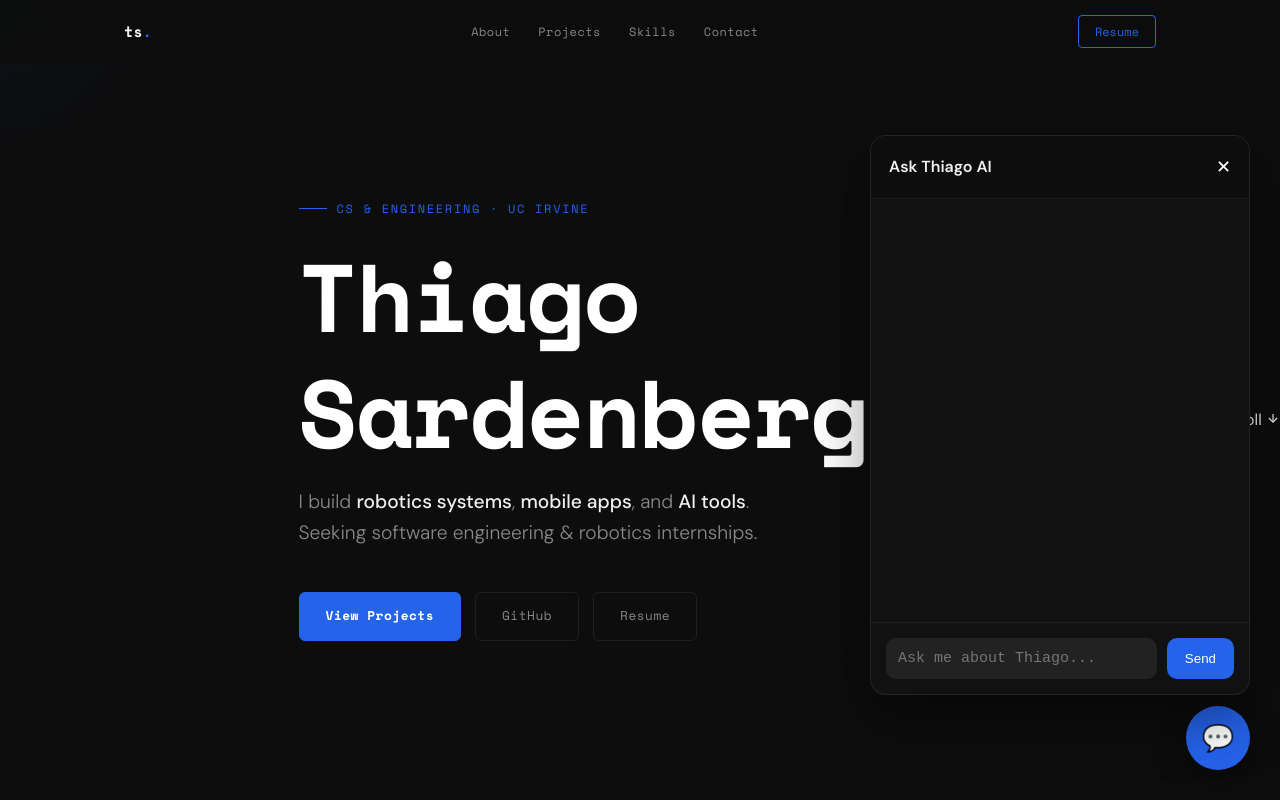
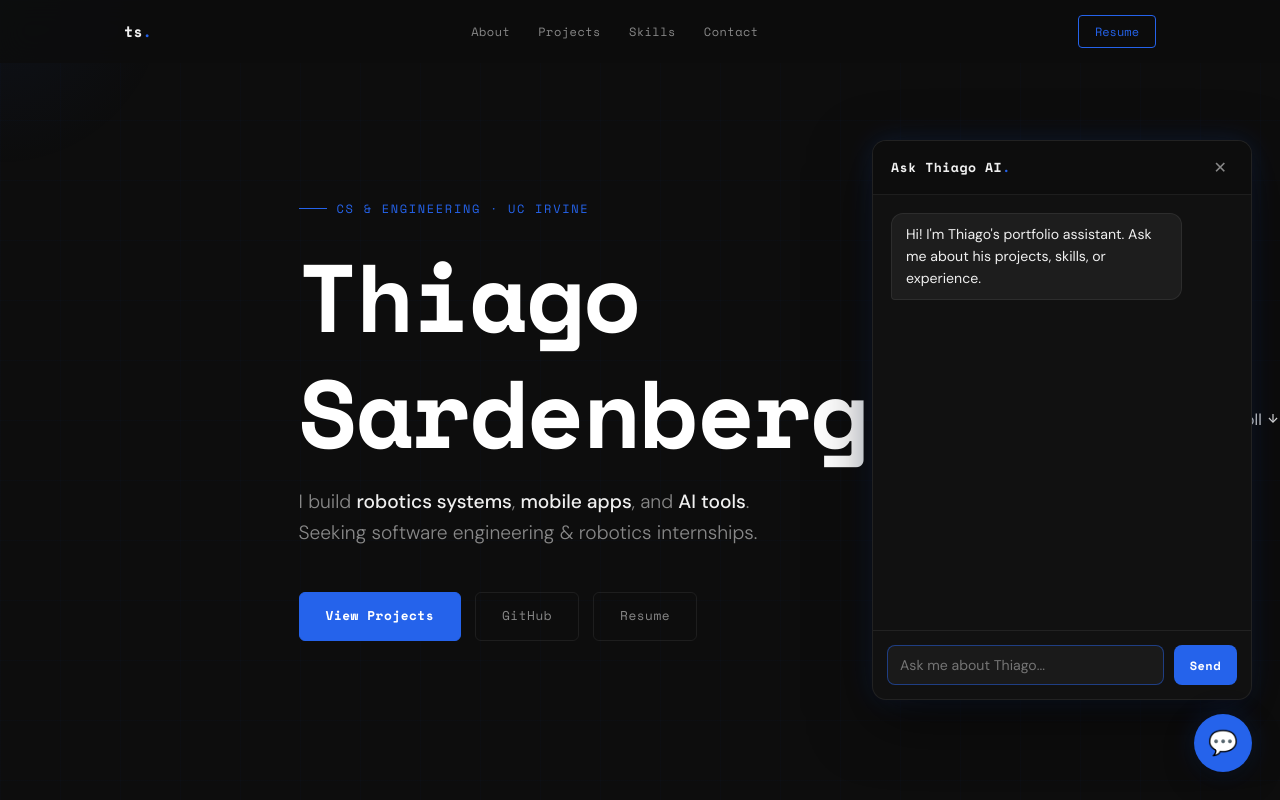
Before and after one commit to thiagosardenberg/thiagosWebsite, a website: page index.html in a window 1280 px wide. Both pictures are taken after a click on the button "Open chat". Shown: the top 800 px of the page. Drawn offline with nearby package versions, Linux system fonts and the light colour scheme.

Commit message:
Added opening behavior for chatbot

```diff
--- a/index.html
+++ b/index.html
@@ -310,122 +310,157 @@
       transition: left .08s, top .08s; z-index: 0;
     }
 
-    /* ==================== CHAT WIDGET STYLES (MERGED) ==================== */
+    /* ==================== CHAT WIDGET ==================== */
     #chat-toggle{
-      position:fixed;
-      bottom:30px;
-      right:30px;
-      width:64px;
-      height:64px;
-      border:none;
-      border-radius:50%;
-      background:#2563eb;
-      color:white;
-      font-size:26px;
-      cursor:pointer;
-      box-shadow:0 10px 30px rgba(0,0,0,.35);
-      z-index:1000;
-      transition: transform .2s;
+      position: fixed;
+      bottom: 28px;
+      right: 28px;
+      width: 58px;
+      height: 58px;
+      border: 1px solid rgba(37,99,235,.5);
+      border-radius: 50%;
+      background: var(--accent);
+      color: #fff;
+      font-size: 24px;
+      line-height: 1;
+      cursor: pointer;
+      box-shadow: 0 10px 30px rgba(0,0,0,.35), var(--glow);
+      z-index: 1001;
+      transition: transform .2s, background .2s;
     }
-    #chat-toggle:hover { transform: scale(1.1); }
+    #chat-toggle:hover { transform: scale(1.08); background: var(--accent-light); }
 
     #chat-widget{
-      position:fixed;
-      right:30px;
-      bottom:105px;
-      width:380px;
-      height:560px;
-      background:#111;
-      border:1px solid rgba(255,255,255,.08);
-      border-radius:16px;
-      display:flex;
-      flex-direction:column;
-      overflow:hidden;
-      z-index:1000;
-      box-shadow:0 20px 60px rgba(0,0,0,.45);
+      position: fixed;
+      right: 28px;
+      bottom: 100px;
+      width: min(380px, calc(100vw - 32px));
+      height: min(560px, calc(100dvh - 140px));
+      background: var(--bg-card);
+      border: 1px solid var(--border);
+      border-radius: 14px;
+      display: flex;
+      flex-direction: column;
+      overflow: hidden;
+      z-index: 1000;
+      box-shadow: 0 20px 60px rgba(0,0,0,.5), var(--glow);
+      opacity: 0;
+      transform: translateY(14px) scale(.98);
+      pointer-events: none;
+      transition: opacity .25s ease, transform .25s ease;
     }
-
-    .hidden{
-      display:none !important;
+    #chat-widget.open{
+      opacity: 1;
+      transform: none;
+      pointer-events: auto;
     }
 
     .chat-header{
-      background:#0d0d0d;
-      padding:18px;
-      display:flex;
-      justify-content:space-between;
-      align-items:center;
-      font-weight:bold;
-      border-bottom:1px solid rgba(255,255,255,.06);
+      background: var(--bg);
+      padding: 15px 18px;
+      display: flex;
+      justify-content: space-between;
+      align-items: center;
+      border-bottom: 1px solid var(--border);
+      font-family: var(--mono);
+      font-size: .82rem;
+      font-weight: 700;
+      letter-spacing: .04em;
     }
+    .chat-header span::after{ content: '.'; color: var(--accent); }
 
     .chat-header button{
-      background:none;
-      border:none;
-      color:white;
-      font-size:18px;
-      cursor:pointer;
+      background: none;
+      border: none;
+      color: var(--muted);
+      font-size: 16px;
+      cursor: pointer;
+      padding: 2px 6px;
+      transition: color .2s;
     }
+    .chat-header button:hover{ color: var(--text); }
 
     #messages{
-      flex:1;
-      overflow-y:auto;
-      padding:20px;
-      display:flex;
-      flex-direction:column;
-      gap:14px;
+      flex: 1;
+      overflow-y: auto;
+      padding: 18px;
+      display: flex;
+      flex-direction: column;
+      gap: 12px;
     }
 
     .message{
-      padding:12px 16px;
-      border-radius:14px;
-      max-width:80%;
-      line-height:1.5;
-      animation:fade .2s;
+      padding: 10px 14px;
+      border-radius: 12px;
+      max-width: 85%;
+      line-height: 1.55;
+      font-size: .88rem;
+      white-space: pre-wrap;
+      overflow-wrap: break-word;
+      animation: msg-in .2s ease;
     }
 
     .user{
-      align-self:flex-end;
-      background:#2563eb;
-      color: white;
+      align-self: flex-end;
+      background: var(--accent);
+      color: #fff;
+      border-bottom-right-radius: 4px;
     }
 
     .bot{
-      align-self:flex-start;
-      background:#222;
+      align-self: flex-start;
+      background: rgba(255,255,255,.05);
+      border: 1px solid var(--border);
+      color: var(--text);
+      border-bottom-left-radius: 4px;
     }
 
     .chat-input{
-      display:flex;
-      gap:10px;
-      padding:15px;
-      border-top:1px solid rgba(255,255,255,.06);
+      display: flex;
+      gap: 10px;
+      padding: 14px;
+      border-top: 1px solid var(--border);
     }
 
     .chat-input textarea{
-      flex:1;
-      resize:none;
-      background:#222;
-      color:white;
-      border:none;
-      outline:none;
-      padding:12px;
-      border-radius:10px;
-      font-size:15px;
+      flex: 1;
+      resize: none;
+      background: rgba(255,255,255,.04);
+      color: var(--text);
+      border: 1px solid var(--border);
+      outline: none;
+      padding: 10px 12px;
+      border-radius: 8px;
+      font-size: .88rem;
+      font-family: var(--sans);
+      transition: border-color .2s;
+    }
+    .chat-input textarea:focus{ border-color: rgba(37,99,235,.5); }
+
+    .chat-input button{
+      background: var(--accent);
+      color: #fff;
+      border: none;
+      padding: 0 16px;
+      border-radius: 8px;
+      cursor: pointer;
+      font-family: var(--mono);
+      font-size: .75rem;
+      font-weight: 700;
+      letter-spacing: .04em;
+      transition: background .2s;
+    }
+    .chat-input button:hover{ background: var(--accent-light); }
+    .chat-input button:disabled{ background: var(--dim); cursor: default; }
+
+    @keyframes msg-in{
+      from{ opacity: 0; transform: translateY(8px); }
+      to{ opacity: 1; transform: translateY(0); }
     }
 
-    .chat-input button{
-      background:#2563eb;
-      color:white;
-      border:none;
-      padding:0 18px;
-      border-radius:10px;
-      cursor:pointer;
-    }
-
-    @keyframes fade{
-      from{ opacity:0; transform:translateY(10px); }
-      to{ opacity:1; transform:translateY(0); }
+    @media (max-width: 480px){
+      #chat-toggle{ bottom: 18px; right: 18px; width: 52px; height: 52px; font-size: 21px; }
+      #chat-widget{ right: 16px; bottom: 84px; height: min(520px, calc(100dvh - 110px)); }
     }
 
     /* RESPONSIVE */
@@ -637,9 +672,9 @@
 </footer>
 
 <!-- AI Chat -->
-<button id="chat-toggle">💬</button>
+<button id="chat-toggle" aria-label="Open chat" aria-expanded="false">💬</button>
 
-<div id="chat-widget" class="hidden">
+<div id="chat-widget">
   <div class="chat-header">
     <span>Ask Thiago AI</span>
     <button id="close-chat">✕</button>
@@ -700,8 +735,7 @@
     });
   });
 
-  // Chat Widget
-  // === CHAT WIDGET (Real Backend) ===
+  // Chat widget
   const chatToggle = document.getElementById('chat-toggle');
   const chatWidget = document.getElementById('chat-widget');
   const closeChat = document.getElementById('close-chat');
@@ -710,16 +744,22 @@ const promptInput = document.getElementById('prompt');
   const sendBtn = document.getElementById('send');
 
   let isLoading = false;
+  let greeted = false;
 
-function toggleChat() {
-  chatWidget.classList.toggle('hidden');
-  if (!chatWidget.classList.contains('hidden')) {
+  function setChatOpen(open) {
+    chatWidget.classList.toggle('open', open);
+    chatToggle.setAttribute('aria-expanded', String(open));
+    if (open) {
+      if (!greeted) {
+        greeted = true;
+        addMessage("Hi! I'm Thiago's portfolio assistant. Ask me about his projects, skills, or experience.", false);
+      }
       promptInput.focus();
     }
   }
 
-chatToggle.addEventListener('click', toggleChat);
-closeChat.addEventListener('click', toggleChat);
+  chatToggle.addEventListener('click', () => setChatOpen(!chatWidget.classList.contains('open')));
+  closeChat.addEventListener('click', () => setChatOpen(false));
 
   function addMessage(text, isUser = true) {
     const msg = document.createElement('div');
@@ -727,6 +767,7 @@ function addMessage(text, isUser = true) {
     msg.textContent = text;
     messages.appendChild(msg);
     messages.scrollTop = messages.scrollHeight;
+    return msg;
   }
 
   async function sendMessage() {
@@ -736,58 +777,46 @@ async function sendMessage() {
     addMessage(text, true);
     promptInput.value = '';
     isLoading = true;
+    sendBtn.disabled = true;
 
-  // Show typing indicator
-  const typing = document.createElement('div');
-  typing.className = 'message bot';
-  typing.textContent = 'Thinking...';
-  messages.appendChild(typing);
-  messages.scrollTop = messages.scrollHeight;
+    // The "Thinking..." bubble becomes the bot's message once the stream starts
+    const botMsg = addMessage('Thinking...', false);
 
     try {
-    const response = await fetch('/api/chat', {   // ← Change if your path is different
+      const response = await fetch('/api/chat', {
         method: 'POST',
         headers: { 'Content-Type': 'application/json' },
         body: JSON.stringify({ message: text })
       });
 
-    if (!response.ok) throw new Error('Failed to get response');
-
-    // Remove typing indicator
-    typing.remove();
+      if (!response.ok || !response.body) throw new Error(`Request failed (${response.status})`);
 
       const reader = response.body.getReader();
       const decoder = new TextDecoder();
-    let botMessage = '';
+      let botText = '';
 
       while (true) {
         const { value, done } = await reader.read();
         if (done) break;
-
-      const chunk = decoder.decode(value);
-      botMessage += chunk;
-
-      // Update or create bot message
-      if (!messages.lastChild || !messages.lastChild.classList.contains('bot')) {
-        const newMsg = document.createElement('div');
-        newMsg.className = 'message bot';
-        messages.appendChild(newMsg);
-      }
-      messages.lastChild.textContent = botMessage;
+        botText += decoder.decode(value, { stream: true });
+        botMsg.textContent = botText;
         messages.scrollTop = messages.scrollHeight;
       }
 
+      if (!botText) botMsg.textContent = "Sorry, I didn't get a response. Please try again.";
     } catch (error) {
       console.error(error);
-    typing.textContent = "Sorry, I'm having trouble connecting right now.";
+      botMsg.textContent = "Sorry, I'm having trouble connecting right now.";
+    } finally {
+      isLoading = false;
+      sendBtn.disabled = false;
+      promptInput.focus();
     }
-
-  isLoading = false;
   }
 
   sendBtn.addEventListener('click', sendMessage);
 
-promptInput.addEventListener('keypress', (e) => {
+  promptInput.addEventListener('keydown', (e) => {
     if (e.key === 'Enter' && !e.shiftKey) {
       e.preventDefault();
       sendMessage();
```
Also changed, not shown: api/chat.js (+28 -34 lines). Lines whose indentation alone changed are shown as unchanged.
